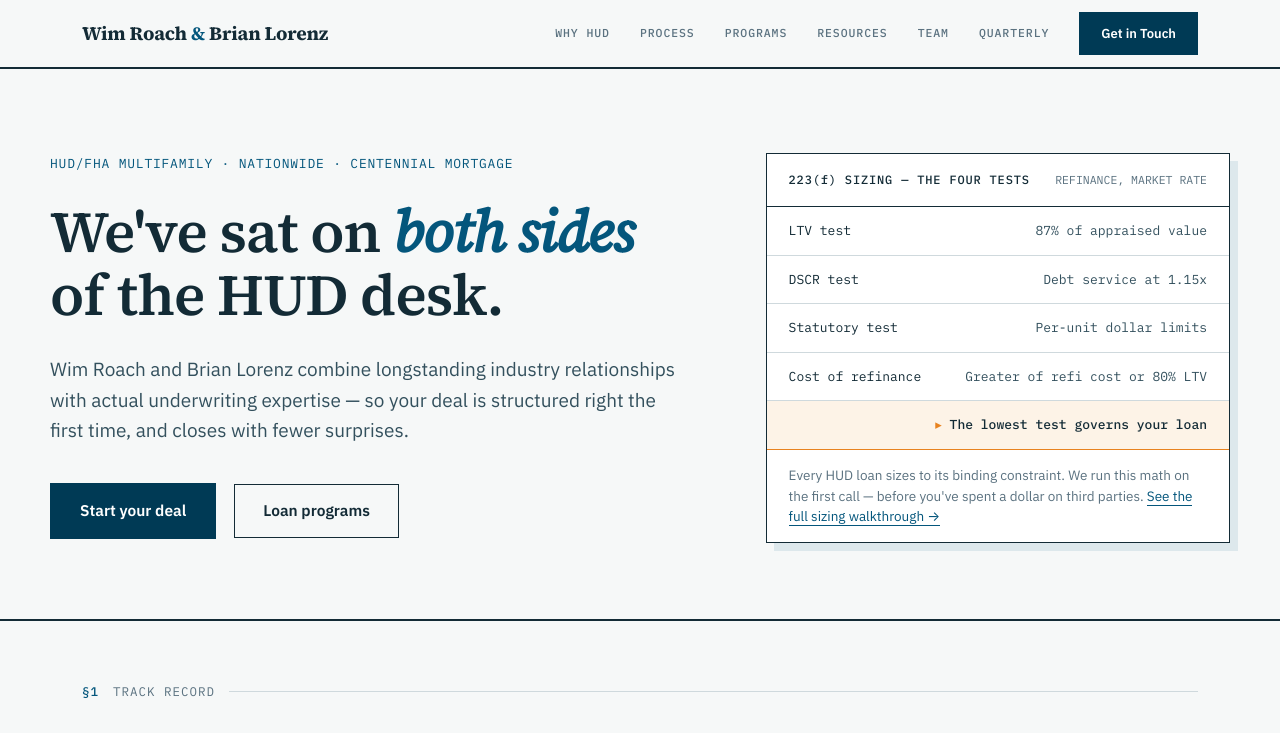
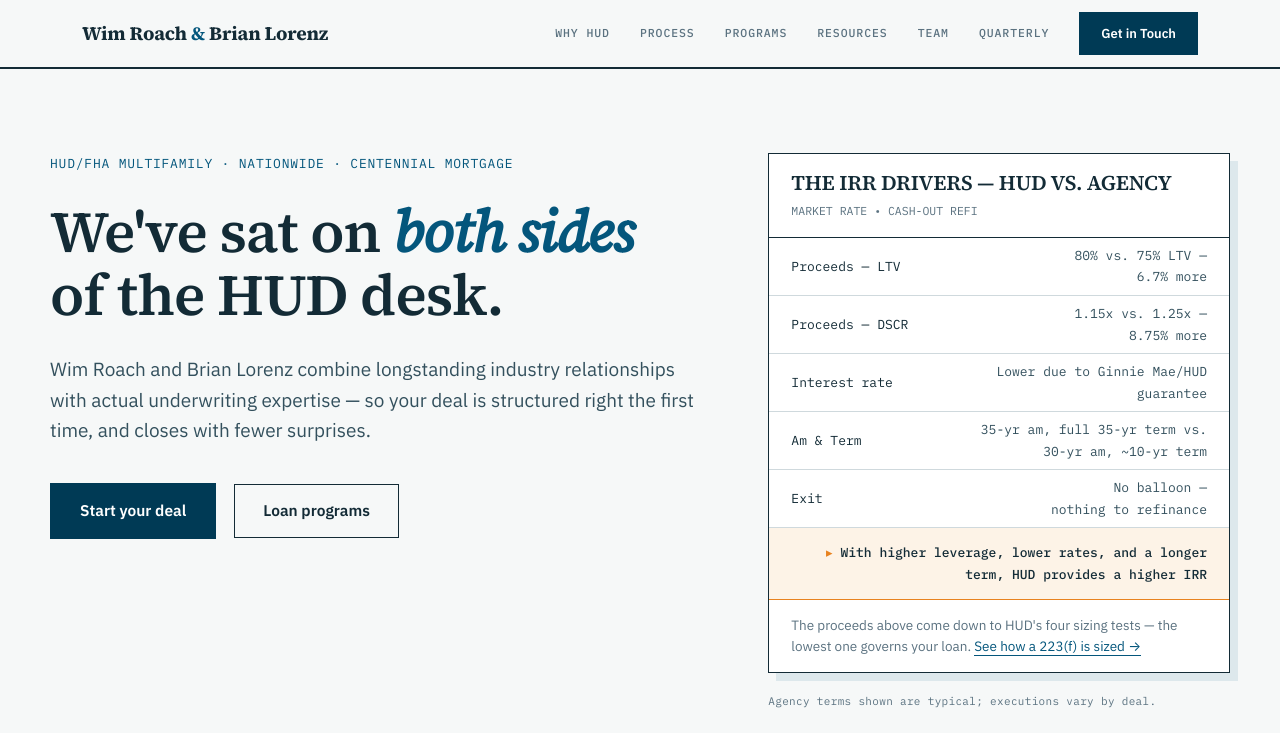
Before and after one commit to blorenz0218/roach-lorenz, a plain HTML site: page index.html in a window 1280 px wide. Shown: the top 733 px of the page. Drawn offline with nearby package versions, Linux system fonts and the light colour scheme.

Commit message:
Homepage: swap hero memo card to HUD-vs-agency IRR drivers comparison
Co-Authored-By: Claude Opus 4.8 <noreply@anthropic.com>

```diff
--- a/index.html
+++ b/index.html
@@ -181,6 +181,13 @@
   .memo td:first-child{white-space:nowrap;width:1%}
   .memo td:last-child{text-align:right;color:var(--body);white-space:nowrap}
   .memo tr.bind td{background:#fdf3e7;border-top:1.5px solid var(--marker);border-bottom:1.5px solid var(--marker);color:var(--ink);font-weight:500}
+  .memo.stack .memo-head{display:block}
+  .memo.stack .memo-head .t{display:block;font-family:var(--serif);font-weight:600;font-size:21px;letter-spacing:-0.01em;line-height:1.2;text-transform:none}
+  .memo.stack .memo-head .ref{display:block;margin-top:6px;text-align:left}
+  .memo.stack td{padding:0 22px;height:58px;vertical-align:middle}
+  .memo.stack td:last-child{white-space:normal}
+  .memo.stack tr.bind td{height:auto;padding:14px 22px}
+  .memo-caption{font-family:var(--mono);font-size:11px;letter-spacing:0.03em;color:var(--mid);margin-top:20px;line-height:1.5}
   .memo tr.bind td:first-child::before{content:"▸ ";color:var(--marker)}
   .memo .foot{padding:15px 22px;font-family:var(--sans);font-size:13.5px;color:var(--mid);line-height:1.55}
   .memo .foot a{border-bottom:1px solid var(--blue)}
@@ -409,20 +416,24 @@
       </div>
     </div>
 
-    <aside class="memo rv" aria-label="How HUD sizes a 223(f) loan">
+    <div>
+    <aside class="memo stack rv" aria-label="Why HUD produces a higher IRR than agency financing">
       <div class="memo-head">
-        <span class="t">223(f) SIZING — THE FOUR TESTS</span>
-        <span class="ref">REFINANCE, MARKET RATE</span>
+        <span class="t">THE IRR DRIVERS — HUD VS. AGENCY</span>
+        <span class="ref">MARKET RATE &bull; CASH-OUT REFI</span>
       </div>
       <table>
-        <tr><td>LTV test</td><td>87% of appraised value</td></tr>
-        <tr><td>DSCR test</td><td>Debt service at 1.15x</td></tr>
-        <tr><td>Statutory test</td><td>Per-unit dollar limits</td></tr>
-        <tr><td>Cost of refinance</td><td>Greater of refi cost or 80% LTV</td></tr>
-        <tr class="bind"><td colspan="2">The lowest test governs your loan</td></tr>
+        <tr><td>Proceeds — LTV</td><td>80% vs. 75% LTV —<br/>6.7% more</td></tr>
+        <tr><td>Proceeds — DSCR</td><td>1.15x vs. 1.25x —<br/>8.75% more</td></tr>
+        <tr><td>Interest rate</td><td>Lower due to Ginnie Mae/HUD guarantee</td></tr>
+        <tr><td>Am &amp; Term</td><td>35-yr am, full 35-yr term vs.<br/>30-yr am, ~10-yr term</td></tr>
+        <tr><td>Exit</td><td>No balloon —<br/>nothing to refinance</td></tr>
+        <tr class="bind"><td colspan="2">With higher leverage, lower rates, and a longer term, HUD provides a higher IRR</td></tr>
       </table>
-      <div class="foot">Every HUD loan sizes to its binding constraint. We run this math on the first call — before you've spent a dollar on third parties. <a href="/resources/how-hud-sizes-a-223f-mortgage/">See the full sizing walkthrough →</a></div>
+      <div class="foot">The proceeds above come down to HUD's four sizing tests — the lowest one governs your loan. <a href="/resources/how-hud-sizes-a-223f-mortgage/">See how a 223(f) is sized →</a></div>
     </aside>
+    <p class="memo-caption">Agency terms shown are typical; executions vary by deal.</p>
+    </div>
   </section>
 
   <!-- ============ LEDGER ============ -->
```
